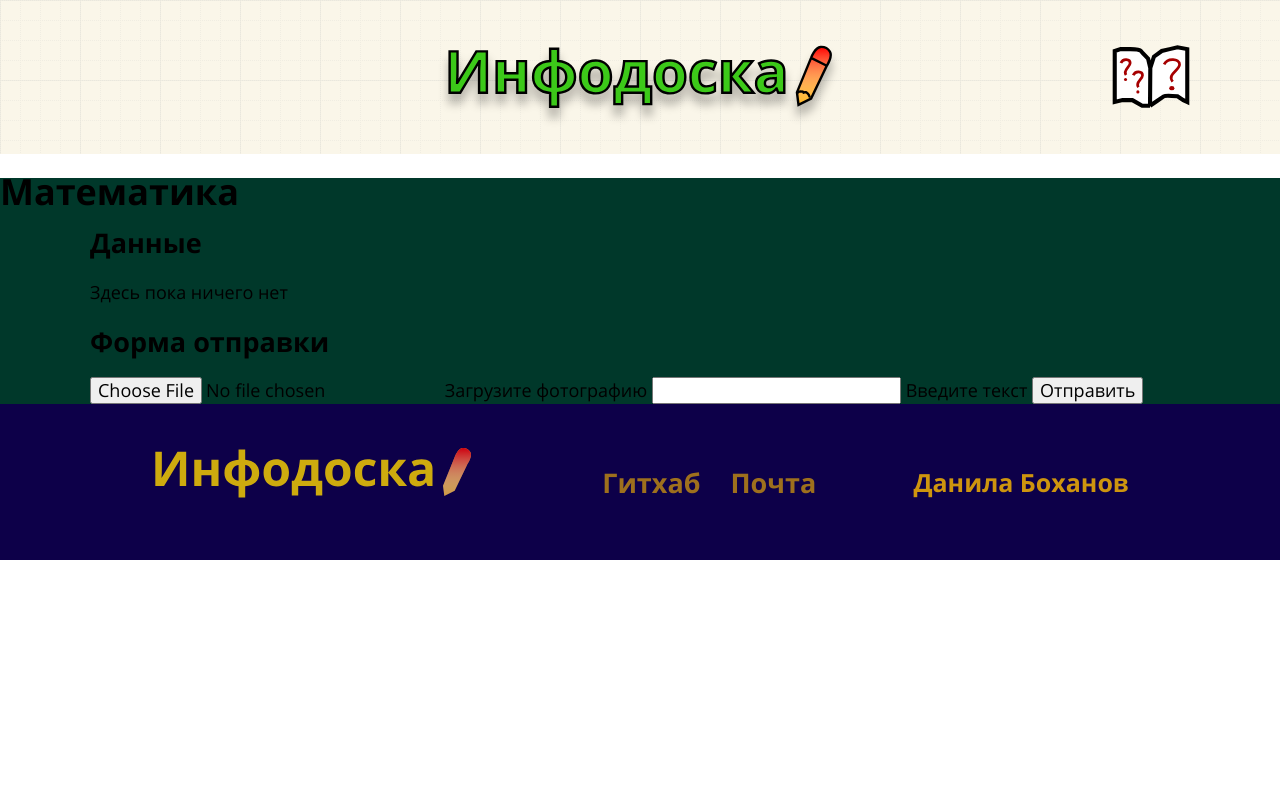
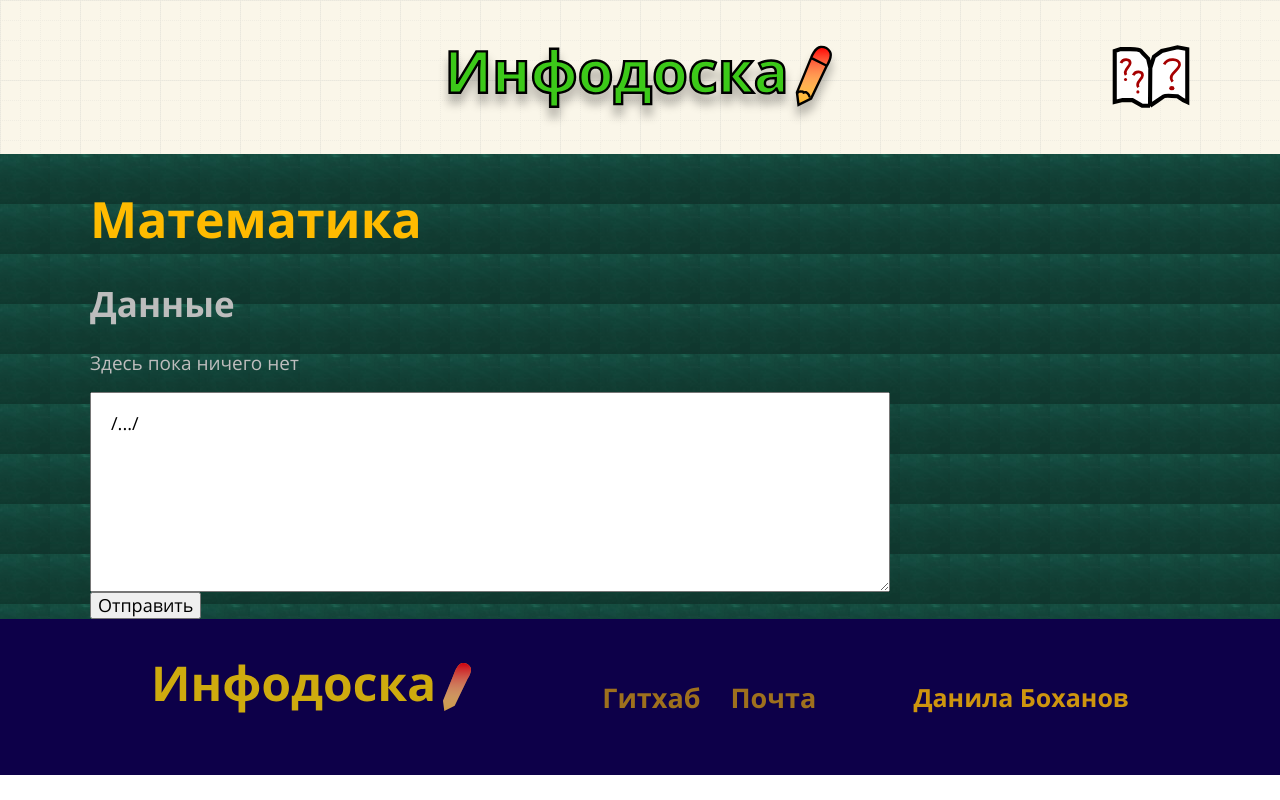
Before and after one commit to danilaBohanovSchoolProjects/SchoolProject2020-2021, a website: page source/math.html in a window 1280 px wide. Drawn offline with nearby package versions, Linux system fonts and the light colour scheme; files that its build step writes are made by us from their sources.

Commit message:
Доработка внутренней страницы

```diff
--- /dev/null
+++ b/source/less/blocks/form-section.less
@@ -0,0 +1,11 @@
+.form-section {
+  &__text-input {
+    display: block;
+
+    box-sizing: border-box;
+    width: 800px;
+    max-width: 100%;
+    min-height: 200px;
+    padding: 20px;
+  }
+}
--- a/source/less/blocks/page-main.less
+++ b/source/less/blocks/page-main.less
@@ -1,5 +1,21 @@
 .page-main {
   &--bg {
     background-color: @subjects-bg;
+    background-image: url("../../img/subjects-bg.jpg");
+    background-position: 0 0;
+    background-repeat: repeat;
+  }
+
+  &__title {
+    padding-top: 30px;
+    padding-bottom: 30px;
+
+    .line-size(40px, 45px);
+
+    color: @footer-text;
+
+    @media (min-width: @tablet-width) {
+      .line-size(50px, 70px);
+    }
   }
 }
--- /dev/null
+++ b/source/less/blocks/result.less
@@ -0,0 +1,18 @@
+.result {
+  color: @result;
+
+  &__title {
+    .line-size(25px, 30px);
+
+    @media (min-width: @tablet-width) {
+      margin-top: 0;
+      padding: 0;
+
+      .line-size(35px, 40px);
+    }
+  }
+
+  &__nothing {
+    .line-size(19px, 20px);
+  }
+}
--- a/source/less/style.less
+++ b/source/less/style.less
@@ -12,3 +12,5 @@
 @import "blocks/description.less";
 @import "blocks/page-footer.less";
 @import "blocks/social-networks-list.less";
+@import "blocks/result.less";
+@import "blocks/form-section.less";
--- a/source/less/variables.less
+++ b/source/less/variables.less
@@ -11,6 +11,7 @@
 @footer-bg: #0d0049;
 @footer-text: #ffbb00;
 @logo-header-hover: rgba(255, 187, 0, 0.445);
+@result: rgb(189, 189, 189);
 
 @font: "Open Sans";
 
--- a/source/math.html
+++ b/source/math.html
@@ -21,7 +21,7 @@
       </div>
     </header>
     <main class="page-main page-main--bg">
-      <h1 class="page-main__title">
+      <h1 class="container page-main__title">
         Математика
       </h1>
       <div class="container">
@@ -30,13 +30,11 @@
           <p class="result__nothing">Здесь пока ничего нет</p>
         </section>
         <section class="page-main__form-section form-section">
-          <h2 class="form-section__title">Форма отправки</h2>
+          <h2 class="form-section__title visually-hidden">Форма отправки</h2>
           <form class="form-section__form" action="https://echo.htmlacademy.ru" method="post" enctype="multipart/form-data" autocomplete="off">
-            <input type="file" id="photo" name="photo" class="form-section__image-input" accept="image/png, image/jpeg">
-            <label class="form-section__label" for="photo">Загрузите фотографию</label>
-            <input type="text" id="text" name="text" class="form-section__text-input">
-            <label class="form-section__label" for="photo">Введите текст</label>
-            <button type="submit">
+            <textarea class="form-section__text-input">/.../</textarea>
+            <label class="form-section__label visually-hidden" for="photo">Введите текст</label>
+            <button class="form-section__sumbit" type="submit">
               Отправить
             </button>
           </form>
```
